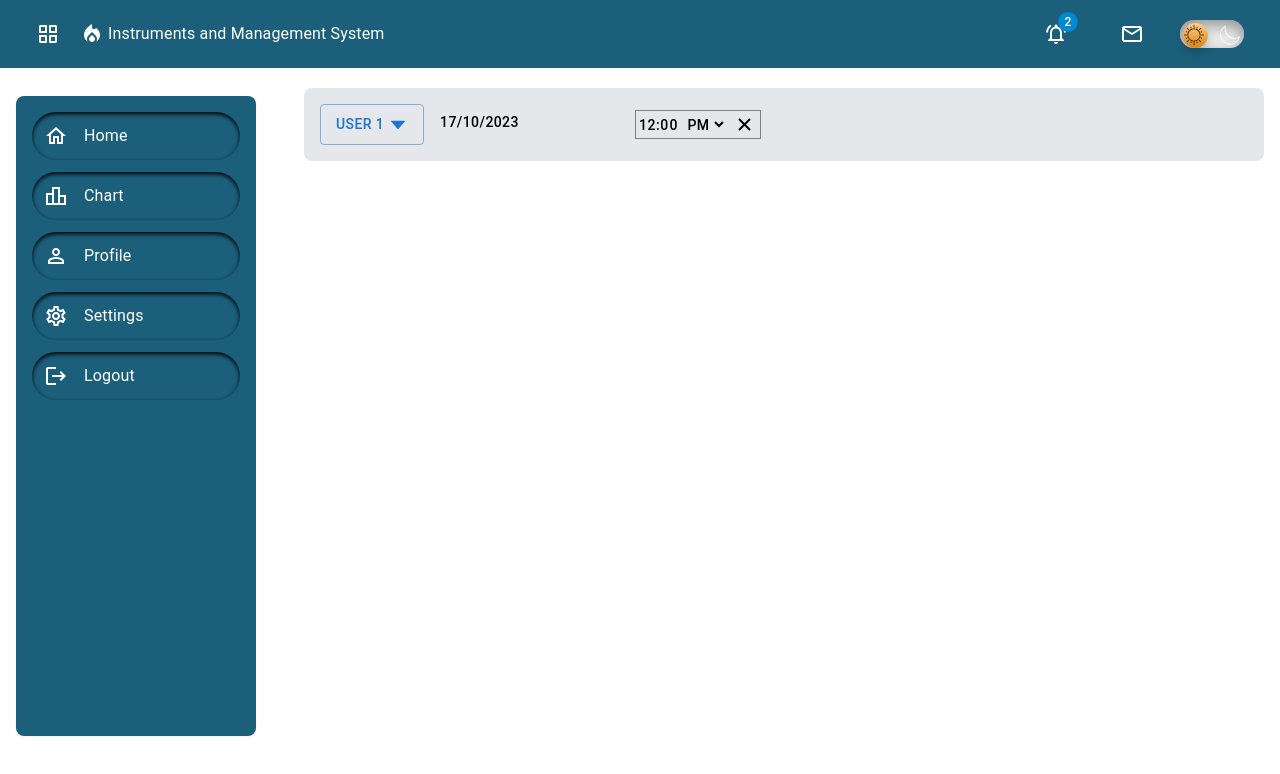
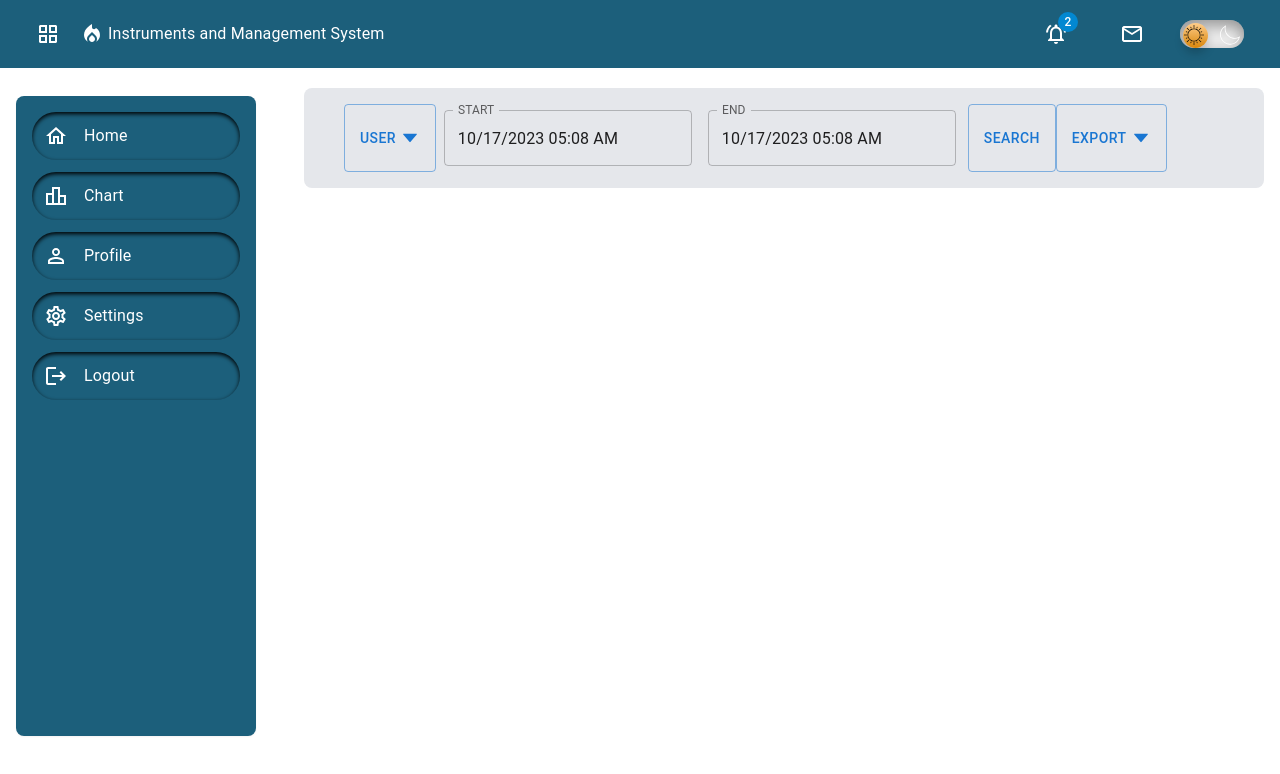
Before and after one commit to BilhaqAD07/fms-kedaireka, a Next.js app: page /Chart in a window 1280 px wide. Shown: the top 774 px of the page. Built offline with nearby package versions, Linux system fonts and the light colour scheme.

Commit message:
update chart

```diff
--- a/package.json
+++ b/package.json
@@ -14,12 +14,14 @@
     "@mui/icons-material": "^5.14.11",
     "@mui/material": "^5.14.11",
     "@mui/styled-engine-sc": "^5.14.11",
+    "@mui/x-date-pickers": "^6.16.0",
     "@svgr/webpack": "^8.1.0",
     "@types/node": "20.6.0",
     "@types/react": "18.2.21",
     "@types/react-dom": "18.2.7",
     "autoprefixer": "10.4.15",
     "canvas": "^2.11.2",
+    "date-fns": "^2.30.0",
     "eslint": "8.49.0",
     "eslint-config-next": "13.4.19",
     "konva": "^9.2.1",
--- a/src/app/Chart/page.tsx
+++ b/src/app/Chart/page.tsx
@@ -2,22 +2,25 @@
 
 import BaseLayout from '@/components/baseLayout'
 import React from 'react'
-import Button from '@mui/material/Button';
 import { useState } from 'react';
 import { AiOutlineCaretDown } from 'react-icons/ai';
-import Popover from '@mui/material/Popover';
-import DatePicker from 'react-datepicker';
-import 'react-datepicker/dist/react-datepicker.css';
-import TimePicker from 'react-time-picker';
-import 'react-time-picker/dist/TimePicker.css';
+import {Button, Popover, TextField,} from "@mui/material";
+import { DateTimePicker } from "@mui/x-date-pickers/DateTimePicker";
+import { AdapterDateFns } from "@mui/x-date-pickers/AdapterDateFns";
+import { LocalizationProvider } from "@mui/x-date-pickers/LocalizationProvider";
+import { Box } from "@mui/system";
 
 function Chart() {
 
   const [anchorEl, setAnchorEl] = useState(null);
   const [isIconRotated, setIsIconRotated] = useState(false);
-  const [selectedUser, setSelectedUser] = useState('User 1');
-  const [selectedDate, setSelectedDate] = useState(new Date());
-  const [selectedTime, setSelectedTime] = useState('12:00');
+  const [anchorEl1, setAnchorEl1] = useState(null);
+  const [isIconRotated1, setIsIconRotated1] = useState(false);
+
+  const [selectedUser, setSelectedUser] = useState('User');
+
+  const [selectedDateTimestart, setSelectedDateTimestart] = useState(new Date());
+  const [selectedDateTimeend, setSelectedDateTimeend] = useState(new Date());
 
   const handleClick = (event) => {
     setIsIconRotated(!isIconRotated);
@@ -29,28 +32,43 @@ function Chart() {
     setIsIconRotated(!isIconRotated);
   };
 
+  const handleClick1 = (event) => {
+    setIsIconRotated1(!isIconRotated1);
+    setAnchorEl1(event.currentTarget);
+  };
+
+  const handleClose1 = () => {
+    setAnchorEl1(null);
+    setIsIconRotated1(!isIconRotated1);
+  };
+
   const handleUserClick = (user) => {
     setSelectedUser(user);
     handleClose();
   };
 
-  const handleDateChange = (date) => {
-    setSelectedDate(date);
-  };
-
-  const handleTimeChange = (time) => {
-    setSelectedTime(time);
-  };
 
   const open = Boolean(anchorEl);
   const id = open ? 'user-popover' : undefined;
 
+  const open1 = Boolean(anchorEl1);
+  const id1 = open ? 'user-popover' : undefined;
+
+  const handleDateTimeChangestart = (newDateTime) => {
+    setSelectedDateTimestart(newDateTime);
+  };
+
+  const handleDateTimeChangeend = (newDateTime) => {
+    setSelectedDateTimeend(newDateTime);
+  };
+
+
+
   return (
     <BaseLayout>
-    <main>
-      <div className="bg-gray-200 dark:bg-secondary_dark text-black dark:text-white rounded-lg p-4">
-          <ul className='flex'>
-            <Button className='hover:bg-gray-300 dark:hover:bg-gray-500 text-black dark:text-white border-black dark:border-white'
+    <main className=" flex flex-col bg-gray-200 dark:bg-secondary_dark text-black dark:text-white rounded-lg p-4 ">
+      <ul className='flex flex-wrap ml-6'>
+      <Button className='mr-2 hover:bg-gray-300 dark:hover:bg-gray-500 text-black dark:text-white border-black dark:border-white'
               variant="outlined"
               onClick={handleClick}
               aria-describedby={id}>
@@ -59,27 +77,52 @@ function Chart() {
               className={` ${isIconRotated ?`rotate-180` :''} ml-1 duration-200 `}
               size={20}/>
             </Button>
-            <ul className='flex ml-2 '>
-            <Button className='hover:bg-gray-300 dark:hover:bg-gray-500 text-black dark:text-white border-black dark:border-white'>
-              <div className='flex border-black dark:border-white'>
-                <DatePicker
-                  className='outline-none bg-transparent bg-gray-200 dark:bg-secondary_dark text-black dark:text-white'
-                  selected={selectedDate}
-                  onChange={handleDateChange}
-                  dateFormat="dd/MM/yyyy"
+            <ul className='flex flex-wrap mr-1 bg-gray-200 dark:bg-secondary_dark text-black dark:text-white '>
+              <Button className='hover:bg-gray-300 dark:hover:bg-gray-500 text-black dark:text-white '>
+                <div className='flex flex-wrap rounded items items-center'>
+                <LocalizationProvider dateAdapter={AdapterDateFns}>
+                <div className='hover:bg-gray-300 dark:hover:bg-gray-500 text-black dark:text-white '>
+                <DateTimePicker
+                  label="Start"
+                  value={selectedDateTimestart}
+                  onChange={handleDateTimeChangestart}
+                  renderInput={(params) => <TextField {...params} />}
+                  className='hover:bg-gray-300 dark:hover:bg-gray-500 text-black dark:text-white'
                 />
-                <TimePicker
-                  className='outline-none bg-transparent bg-gray-200 dark:bg-secondary_dark text-black dark:text-white'
-                  value={selectedTime}
-                  onChange={handleTimeChange}
-                  disableClock={true}
-                  style={{ border: 'none' }}
+                </div>
+              </LocalizationProvider>
+                </div>
+              </Button>
+              <Button className='hover:bg-gray-300 dark:hover:bg-gray-500 text-black dark:text-white'>
+                <div className='flex flex-wrap  rounded items items-center'>
+                <LocalizationProvider dateAdapter={AdapterDateFns}>
+                <div>
+                <DateTimePicker
+                  label="end"
+                  value={selectedDateTimeend}
+                  onChange={handleDateTimeChangeend}
+                  renderInput={(params) => <TextField {...params} />}
+                  className='hover:bg-gray-300 dark:hover:bg-gray-500 text-black dark:text-white'
                 />
+                </div>
+              </LocalizationProvider>
                 </div>
               </Button>
             </ul>
+            <Button className='flex flex-wrap ml-2 hover:bg-gray-300 dark:hover:bg-gray-500 text-black dark:text-white border-black dark:border-white'
+              variant="outlined">
+              Search
+            </Button>
+            <Button className='flex flex-wrap ml-4 hover:bg-gray-300 dark:hover:bg-gray-500 text-black dark:text-white border-black dark:border-white'
+              variant="outlined"
+              onClick={handleClick1}
+              aria-describedby={id}>
+              Export
+              <AiOutlineCaretDown
+              className={` ${isIconRotated1 ?`rotate-180` :''} ml-1 duration-200 `}
+              size={20}/>
+            </Button>
       </ul>
-      </div>
       <Popover
           id={id}
           open={open}
@@ -111,6 +154,37 @@ function Chart() {
             </Button>
           </div>
         </Popover>
+        <Popover
+          id={id1}
+          open={open1}
+          anchorEl={anchorEl1}
+          onClose={handleClose1}
+          anchorOrigin={{
+            vertical: 'bottom',
+            horizontal: 'left',
+          }}
+          transformOrigin={{
+            vertical: 'top',
+            horizontal: 'left',
+          }}
+          className='mt-2 ml-1'
+        >
+          <div className='flex flex-col bg-gray-200 dark:bg-secondary_dark text-black dark:text-white'
+          style={{ padding: '16px' }}>
+            <Button className='hover:bg-gray-300 dark:hover:bg-gray-500 text-black dark:text-white'
+            >
+              csv
+            </Button>
+            <Button className='hover:bg-gray-300 dark:hover:bg-gray-500 text-black dark:text-white'
+            >
+              txt
+            </Button>
+            <Button className='hover:bg-gray-300 dark:hover:bg-gray-500 text-black dark:text-white'
+          >
+              xlsx
+            </Button>
+          </div>
+        </Popover>
     </main>
     </BaseLayout>
   )
--- a/src/app/Profile/page.tsx
+++ b/src/app/Profile/page.tsx
@@ -1,44 +1,53 @@
 'use client'
 
 import React from "react";
-import { Card, List, Typography } from "@mui/material";
-import ListItemButton from "@mui/material/ListItemButton";
-import ListItemIcon from "@mui/material/ListItemIcon";
-import ListItemText from "@mui/material/ListItemText";
-import AccountBoxIcon from "@mui/icons-material/AccountBox";
-import EmailIcon from "@mui/icons-material/Email";
-import LocalPhoneIcon from '@mui/icons-material/LocalPhone';
+import {
+    Button,
+    Typography,
+    Container,
+    Box,
+    TextField,
+    LinearProgress,
+    Drawer,
+} from '@mui/material'
 import BaseLayout from "@/components/baseLayout";
+import { useState } from 'react';
+import { BsFillArrowLeftSquareFill } from 'react-icons/bs';
+import { GiCancel } from 'react-icons/gi';
 
-function Profile() {
+const Profile = () => {
+
+    const [isSidebarOpen, setIsSidebarOpen] = useState(false);
+
+    const toggleSidebar = () => {
+        setIsSidebarOpen(!isSidebarOpen);
+    };
+
     return (
         <BaseLayout>
-      <div className="flex justify-center items-center min-h-full rounded-lg mx-4 p-4">
-          <Card className='flex p-4 flex-col h-80 dark:bg-secondary_dark text-black dark:text-white w-screen'
+        <main>
+            <div className="flex justify-end">
+                <Button  onClick={toggleSidebar}>
+                  <BsFillArrowLeftSquareFill
+              size={30}/>
+              </Button>
+            <Drawer
+                anchor="right"
+                open={isSidebarOpen}
+                onClose={() => setIsSidebarOpen(false)}
             >
-            <Typography className="font-bold text-center uppercase">My Profile</Typography>
-            <List>
-              <ListItemButton>
-                <ListItemIcon>
-                  <AccountBoxIcon />
-                </ListItemIcon>
-                <ListItemText primary="INI UDIN" />
-              </ListItemButton>
-              <ListItemButton>
-                <ListItemIcon>
-                  <EmailIcon />
-                </ListItemIcon>
-                <ListItemText primary="UDIN@GMAIL.COM" />
-              </ListItemButton>
-              <ListItemButton>
-                <ListItemIcon>
-                  <LocalPhoneIcon />
-                </ListItemIcon>
-                <ListItemText primary="+62813-1678-3223" />
-              </ListItemButton>
-            </List>
-          </Card>
+                <div className="p-4">
+                  <div className="flex">
+            <Button onClick={() => setIsSidebarOpen(false)}>
+              <GiCancel
+              size={20}/>
+              </Button>
                   </div>
+                    Sidebar Content
+                </div>
+            </Drawer>
+            </div>
+        </main>
         </BaseLayout>
     )
 }
```
Also changed, not shown: 1 other file (tests, documents, lock files or other folders). Lines whose indentation alone changed are shown as unchanged.
